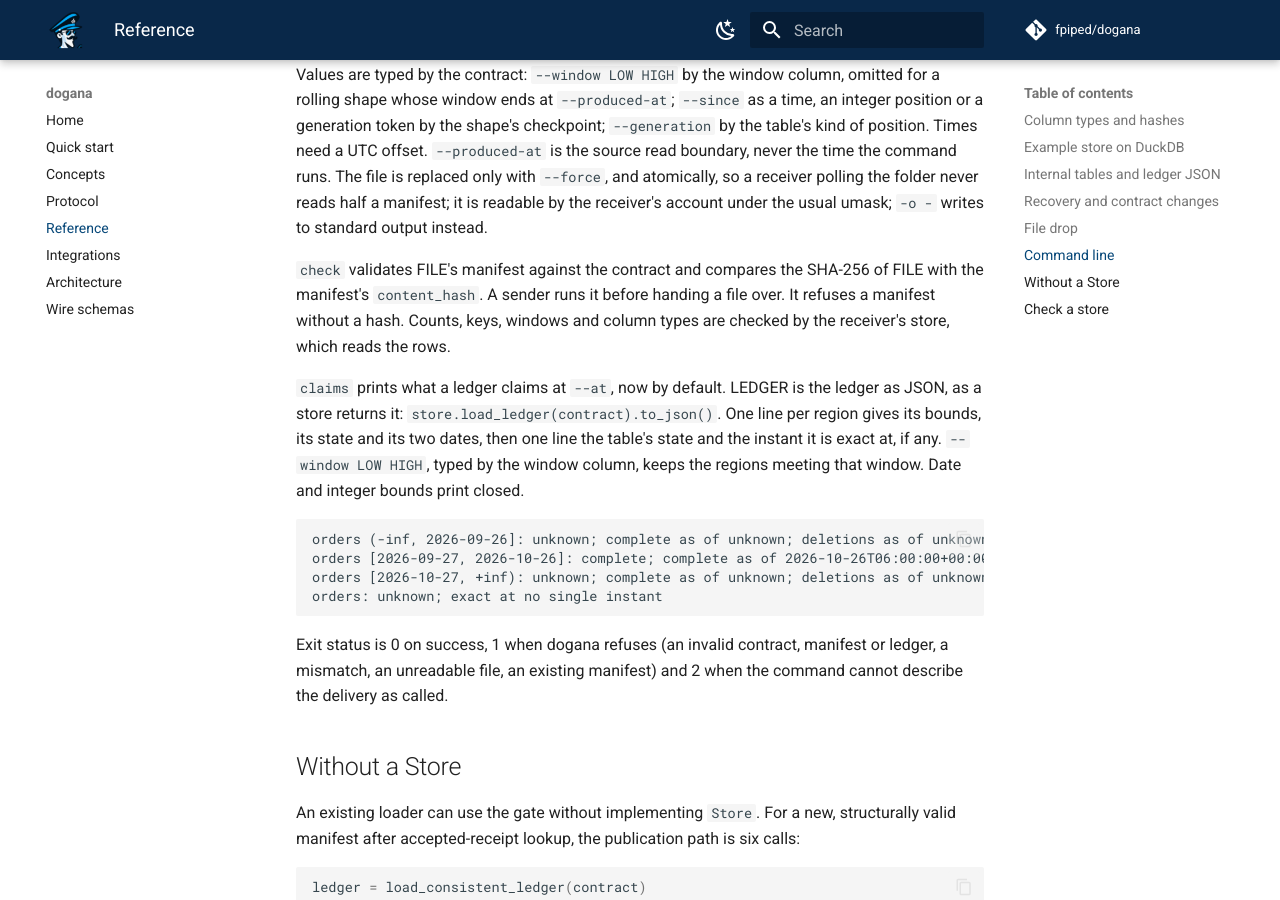
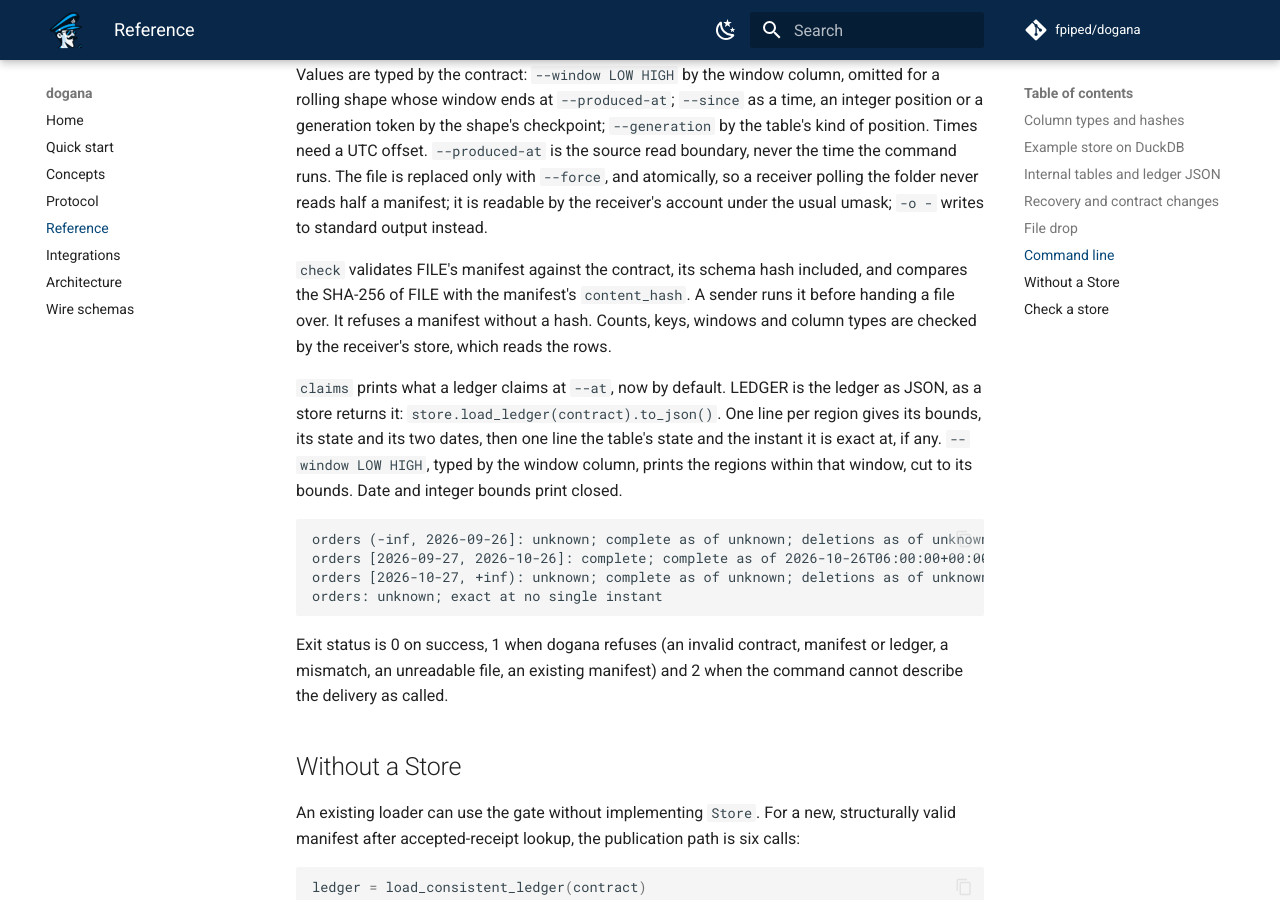
Before and after one commit to fpiped/dogana, an MkDocs documentation site: the page built from docs/reference.md, in a window 1280 px wide and 900 px high, scrolled down 5979 px. Built offline with MkDocs 1.6.1 and Material for MkDocs 9.7.7, drawn with Linux system fonts in a browser that asks for light colours; comment, search, counter and statistics services are not loaded; some of the changed text lies outside the part shown.

Commit message:
dogana check refuses a manifest whose schema hash differs from the contract's, which the gate always refuses; the example installs together with the checkout's core, claims --window says it cuts regions to the window, and a local source archive leaves out the example's install metadata.

````diff
--- a/docs/reference.md
+++ b/docs/reference.md
@@ -3,7 +3,7 @@
 The [protocol](protocol.md) defines required behavior. This page describes the command line, the
 accounting path without a store, the conformance suite a store passes, and the example store and
 file drop in the repository's `examples/duckdb`. The example is not installed with dogana: install
-it from a checkout with `uv pip install -e examples/duckdb`, copy it, or write a store for your own
+it from a checkout with `uv pip install -e . -e examples/duckdb`, copy it, or write a store for your own
 database.
 
 ## Column types and hashes
@@ -234,15 +234,16 @@ Times need a UTC offset. `--produced-at` is the source read boundary, never the
 runs. The file is replaced only with `--force`, and atomically, so a receiver polling the folder
 never reads half a manifest; it is readable by the receiver's account under the usual umask; `-o -` writes to standard output instead.
 
-`check` validates FILE's manifest against the contract and compares the SHA-256 of FILE with the
-manifest's `content_hash`. A sender runs it before handing a file over. It refuses a manifest
+`check` validates FILE's manifest against the contract, its schema hash included, and compares the
+SHA-256 of FILE with the manifest's `content_hash`. A sender runs it before handing a file over. It refuses a manifest
 without a hash. Counts, keys, windows and column types are checked by the receiver's store, which
 reads the rows.
 
 `claims` prints what a ledger claims at `--at`, now by default. LEDGER is the ledger as JSON, as a
 store returns it: `store.load_ledger(contract).to_json()`. One line per region gives its bounds, its
 state and its two dates, then one line the table's state and the instant it is exact at, if any.
-`--window LOW HIGH`, typed by the window column, keeps the regions meeting that window. Date and
+`--window LOW HIGH`, typed by the window column, prints the regions within that window, cut to its
+bounds. Date and
 integer bounds print closed.
 
 ```text
````
Also changed, not shown: CHANGELOG.md (+2 -2 lines), 3 other files.
